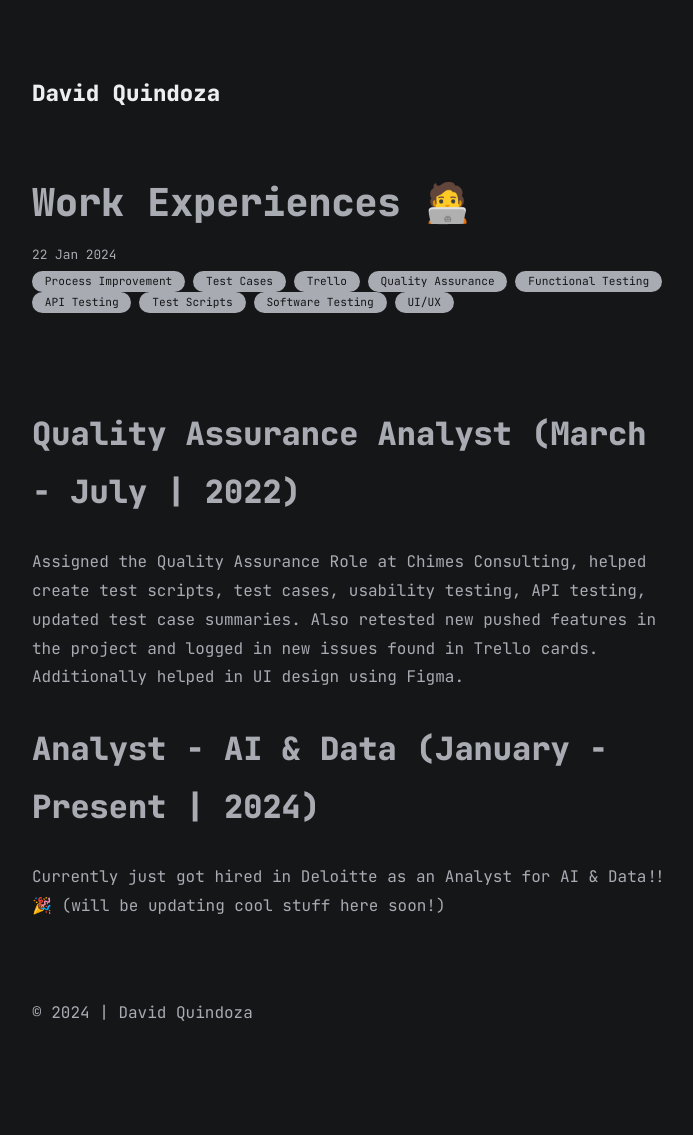
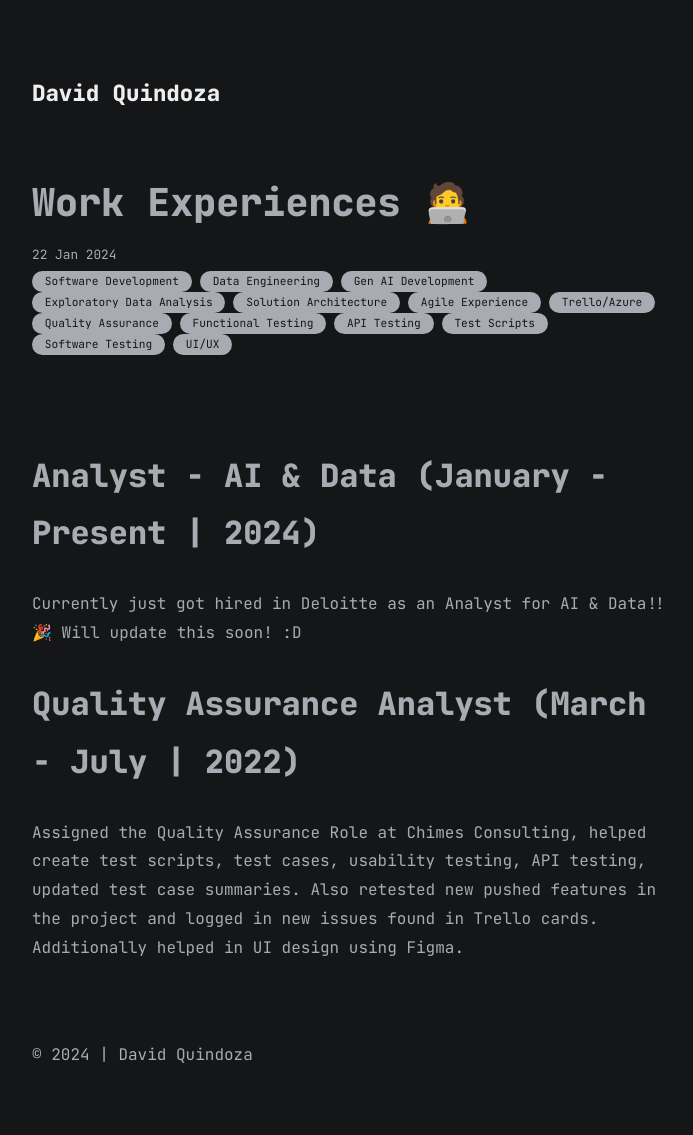
Before and after one commit to davidquindoza/davidquindozaSite, a Jekyll site: the page built from all_collections/_posts/2022-07-01-work.md, in a window 1280 px wide. Shown: the whole page, without its empty margins (283-976 px from the left). Built offline with Jekyll 4.4.1, drawn with Linux system fonts in a browser that asks for light colours; before the commit the page ends 1093 px from its top, so only the background shows below that.

Commit message:
Modifed Work exp and tags

```diff
--- a/all_collections/_posts/2022-07-01-work.md
+++ b/all_collections/_posts/2022-07-01-work.md
@@ -2,14 +2,14 @@
 layout: post
 title: Work Experiences 🧑‍💻
 date: 2024-01-22
-categories: [Process Improvement,Test Cases , Trello , Quality Assurance , Functional Testing , API Testing , Test Scripts , Software Testing , UI/UX]
+categories: [Software Development, Data Engineering, Gen AI Development, Exploratory Data Analysis, Solution Architecture, Agile Experience, Trello/Azure , Quality Assurance , Functional Testing , API Testing , Test Scripts , Software Testing , UI/UX]
 ---
+
+# Analyst - AI & Data (January - Present | 2024)
+
+Currently just got hired in Deloitte as an Analyst for AI & Data!!🎉
+Will update this soon! :D
 
 # Quality Assurance Analyst (March - July | 2022)
 
 Assigned the Quality Assurance Role at Chimes Consulting, helped create test scripts, test cases, usability testing, API testing, updated test case summaries. Also retested new pushed features in the project and logged in new issues found in Trello cards. Additionally helped in UI design using Figma.
-
-
-# Analyst - AI & Data (January - Present | 2024)
-
-Currently just got hired in Deloitte as an Analyst for AI & Data!!🎉 (will be updating cool stuff here soon!)
```
